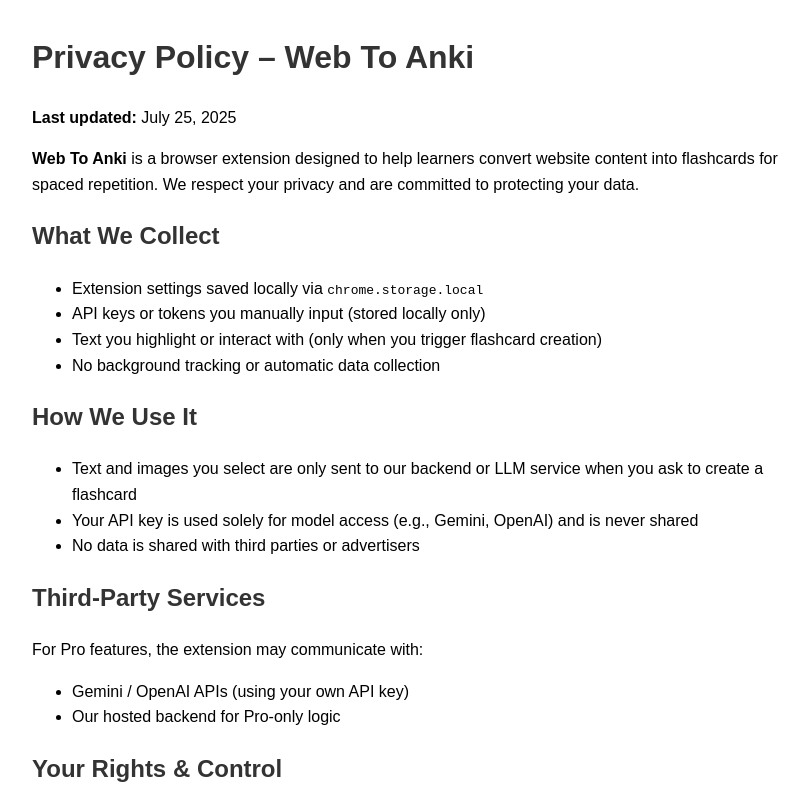
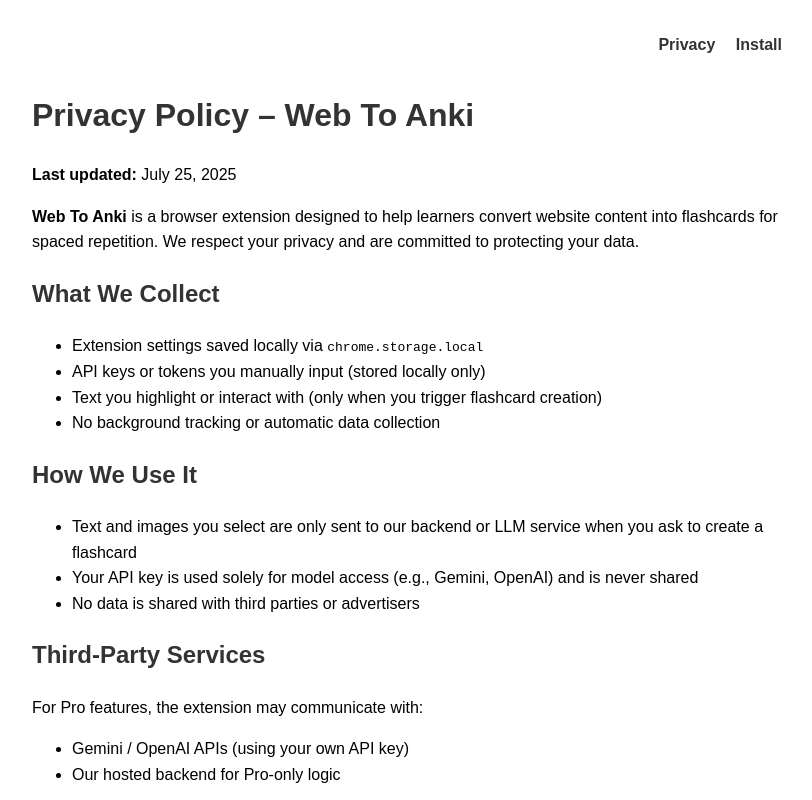
Before and after one commit to rajzzz/webtoanki, a plain HTML site: page docs/index.html in a window 1280 px wide. Shown: the top 800 px of the page, without its empty margins (233-1045 px from the left). Drawn offline with Linux system fonts and the light colour scheme.

Commit message:
added into index

```diff
--- a/docs/index.html
+++ b/docs/index.html
@@ -16,9 +16,24 @@
       h2 {
         color: #333;
       }
+      nav {
+        text-align: right;
+        margin-bottom: 2rem;
+      }
+      nav a {
+        display: inline-block;
+        margin-left: 1rem;
+        text-decoration: none;
+        color: #333;
+        font-weight: bold;
+      }
     </style>
   </head>
   <body>
+    <nav>
+      <a href="index.html">Privacy</a>
+      <a href="install.html">Install</a>
+    </nav>
     <h1>Privacy Policy – Web To Anki</h1>
     <p><strong>Last updated:</strong> July 25, 2025</p>
 
```
Also changed, not shown: docs/install.html (+15 -0 lines).
